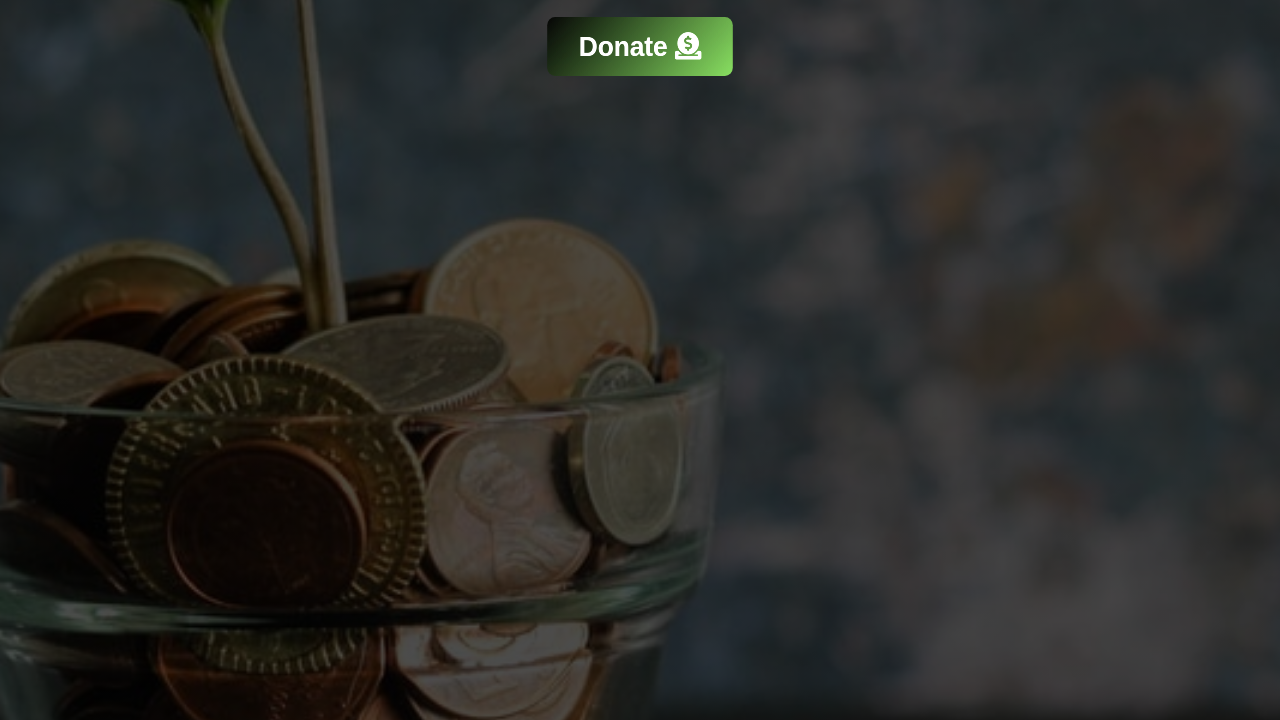
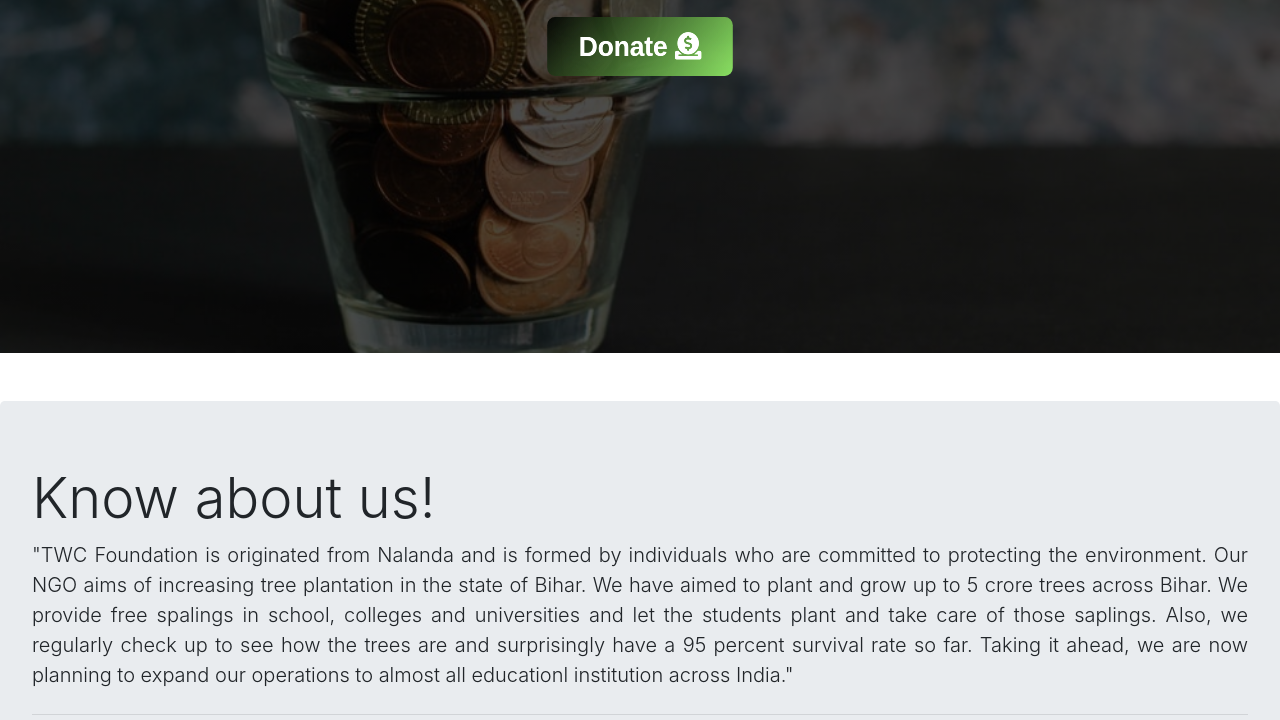
Before and after one commit to sgupta078/twc, a plain HTML site: page index.html in a window 1280 px wide. Shown: the part 447-1167 px from the top of the page. Drawn offline with nearby package versions, Linux system fonts and the light colour scheme.

Commit message:
Update index.css

```diff
--- a/CSS/index.css
+++ b/CSS/index.css
@@ -76,7 +76,7 @@ header{
 
 .main-sec-container{
     position: relative;
-    min-height: 100em !important;
+    min-height: 50em !important;
     max-height: fit-content !important;
     background: linear-gradient(rgba(0, 0, 0, 0.7), rgba(0, 0, 0, 0.7)), url("../Images/back.jpg") no-repeat;
     background-position: center;
```
